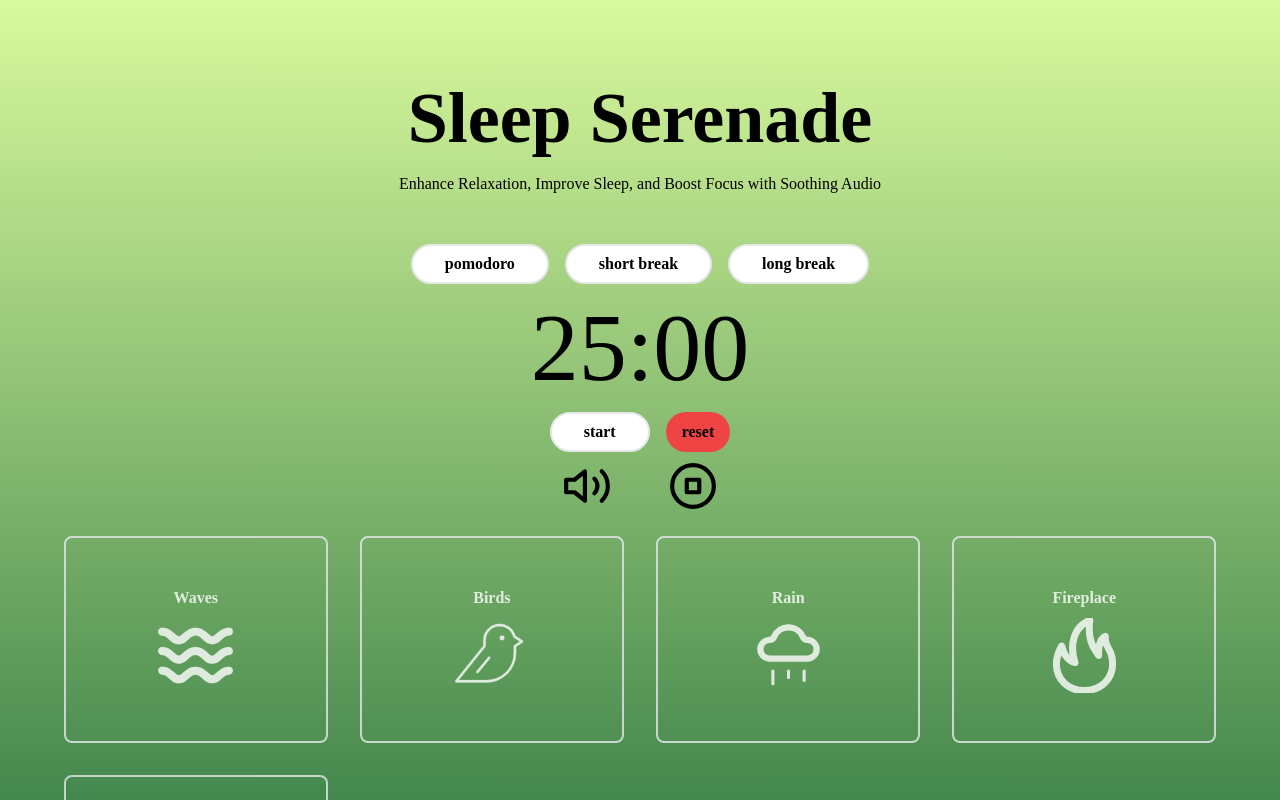
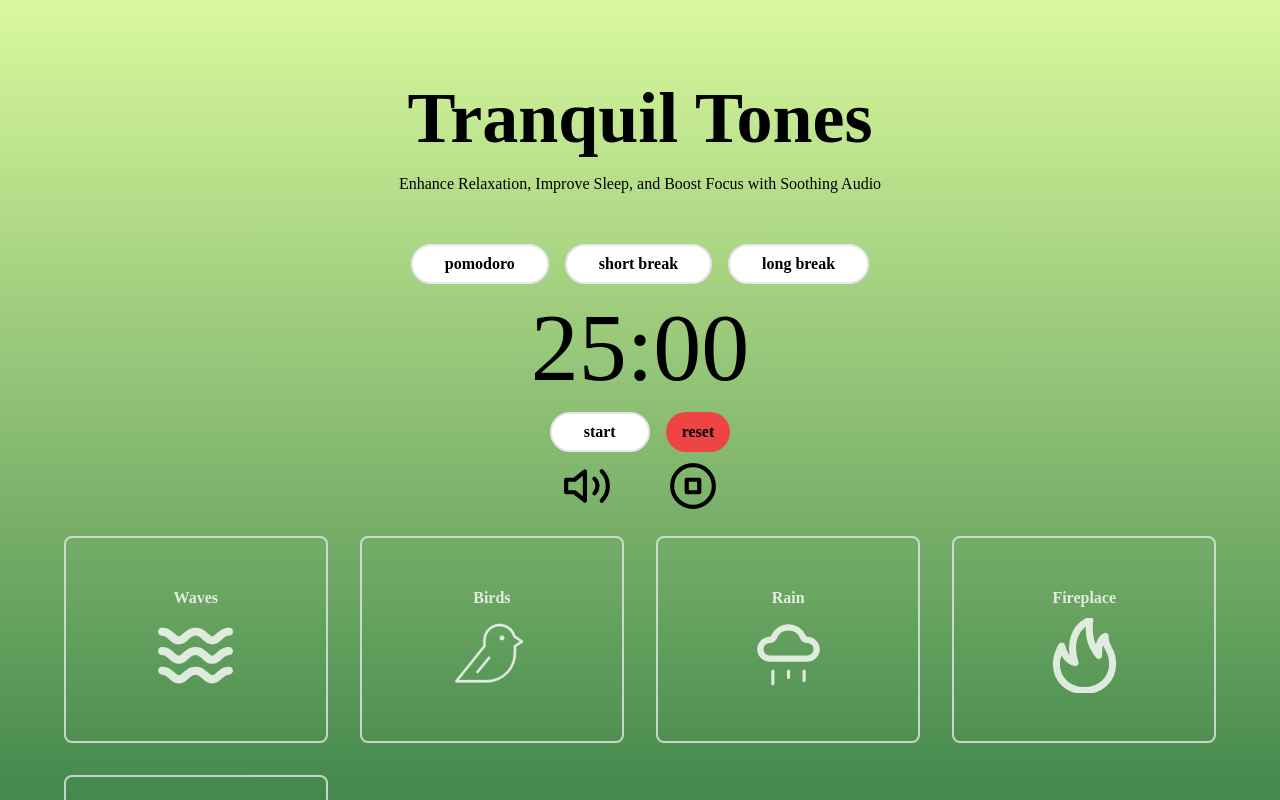
Before and after one commit to trstefan/tranquil-tones, a Next.js app: page / in a window 1280 px wide. Shown: the top 800 px of the page. Built offline with nearby package versions, Linux system fonts and the light colour scheme; a web font is replaced by a local one.

Commit message:
changed title name

```diff
--- a/src/app/layout.tsx
+++ b/src/app/layout.tsx
@@ -3,7 +3,7 @@ import type { Metadata } from "next";
 import "./globals.css";
 
 export const metadata: Metadata = {
-  title: "Sleep Serenade",
+  title: "Tranquil Tones",
   description:
     " Enhance Relaxation, Improve Sleep, and Boost Focus with Soothing Audio",
 };
--- a/src/app/page.tsx
+++ b/src/app/page.tsx
@@ -7,7 +7,7 @@ export default function Home() {
       <div className="flex flex-col justify-center items-center gap-[2rem] container">
         <div className="pt-[4rem] text-center">
           <div className="text-[32px] sm:text-[48px] lg:text-[72px] font-bold">
-            <h1>Sleep Serenade</h1>
+            <h1>Tranquil Tones</h1>
           </div>
           <div>
             <h2>
--- a/src/components/ModalBox.tsx
+++ b/src/components/ModalBox.tsx
@@ -55,9 +55,9 @@ export const ModalBox = () => {
                   Contribute code and/or content to{" "}
                   <Link
                     className="text-blue-700 font-bold italic"
-                    href={"https://github.com/trstefan/sleep-serenade"}
+                    href={"https://github.com/trstefan/tranquil-tones"}
                   >
-                    Sleep Parade
+                    Tranquil Tones
                   </Link>{" "}
                   via GitHub.
                 </p>
```
